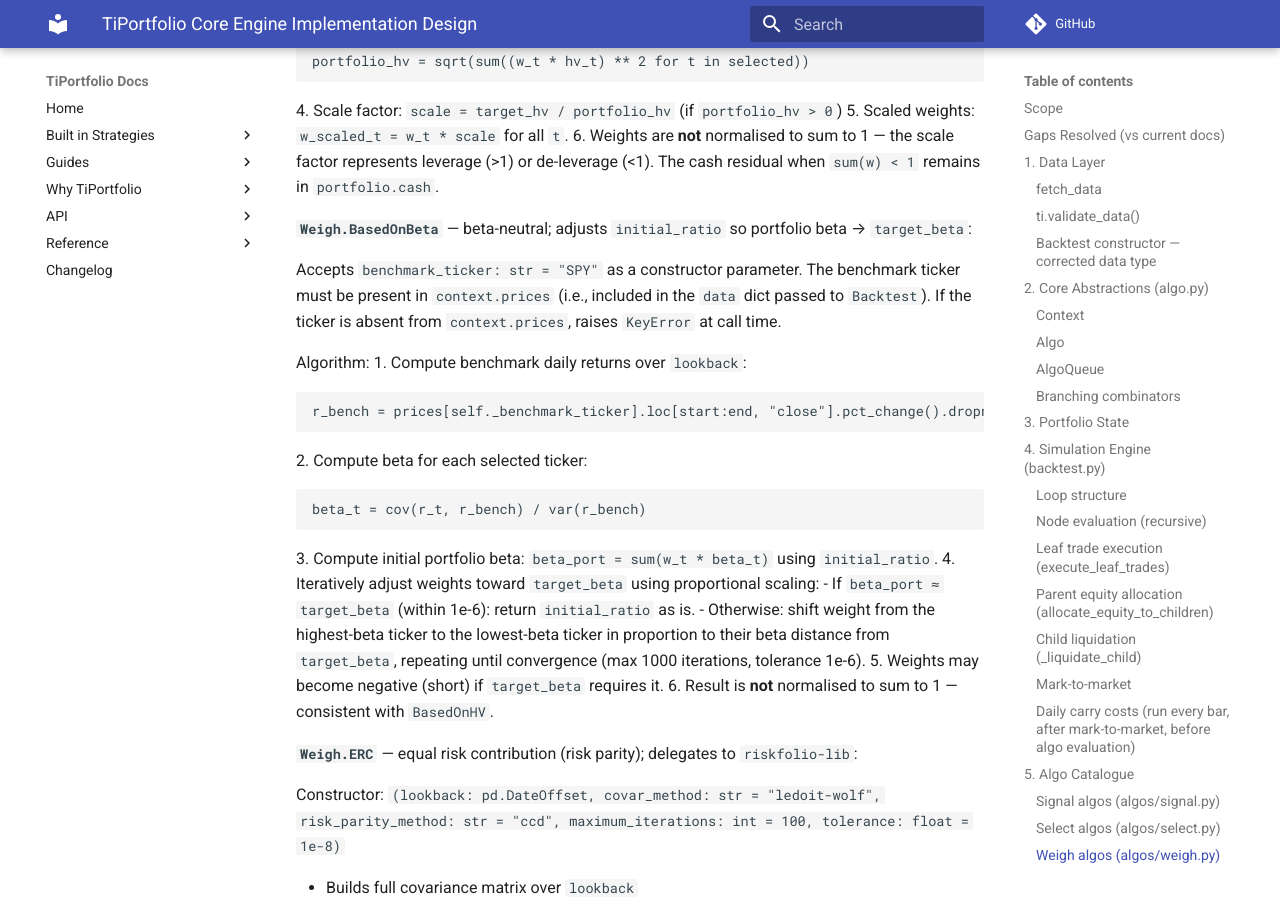
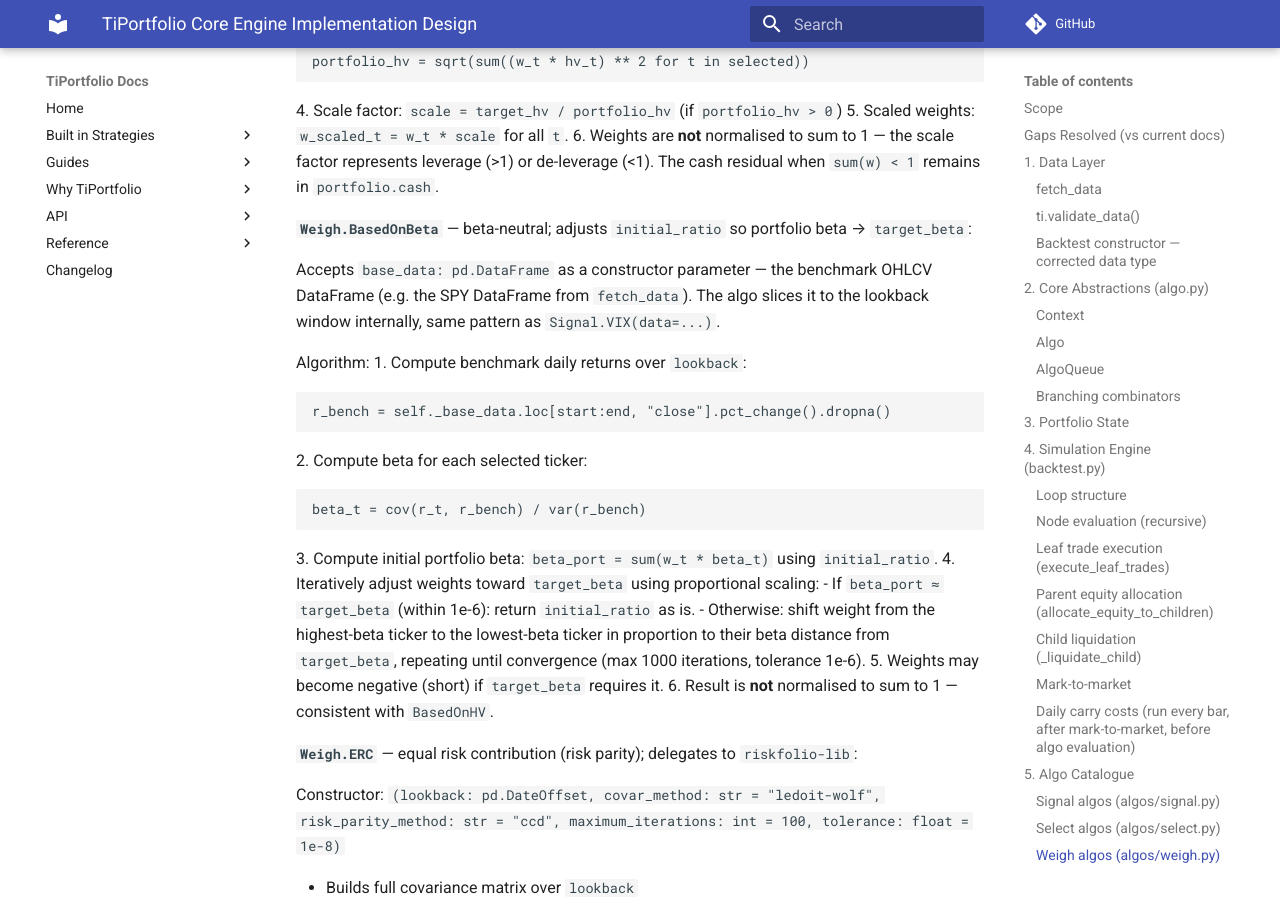
Before and after one commit to TradeInsight-Info/TiPortfolio, an MkDocs documentation site: the page built from docs/superpowers/specs/2026-03-28-core-engine-implementation-design.md, in a window 1280 px wide and 900 px high, scrolled down 12328 px. Built offline with MkDocs 1.6.1 and Material for MkDocs 9.7.7, drawn with Linux system fonts in a browser that asks for light colours; comment, search, counter and statistics services are not loaded; the version menu is left out; some of the changed text lies outside the part shown.

Commit message:
docs: rename BasedOnBeta benchmark_ticker to base_data (pd.DataFrame)
User passes the benchmark OHLCV DataFrame directly to Weigh.BasedOnBeta
instead of a ticker string, matching the same pattern as Signal.VIX(data=...).

````diff
--- a/docs/superpowers/specs/2026-03-28-core-engine-implementation-design.md
+++ b/docs/superpowers/specs/2026-03-28-core-engine-implementation-design.md
@@ -21,7 +21,7 @@ This spec covers the full implementation of the TiPortfolio core engine as descr
 | 2 | `Select.Filter` documented in `extra-data.md` but missing from `api/index.md` Select table | Add to `api/index.md` and implement in `algos/select.py`. Must be added to docs **before** implementation. |
 | 3 | `ti.validate_data()` in `extra-data.md` but not in API reference | Add to public API and add usage example to `extra-data.md`. |
 | 4 | Short selling: `Weigh.Equally(short=True)` used but engine mechanics unspecified | Negative weights in `context.weights`; daily borrow costs; negative `positions` qty. |
-| 5 | `Weigh.BasedOnBeta` needs a benchmark ticker to compute beta | Add `benchmark_ticker: str = "SPY"` as a constructor parameter on `Weigh.BasedOnBeta` — not on `TiConfig`. |
+| 5 | `Weigh.BasedOnBeta` needs benchmark data to compute beta | Add `base_data: pd.DataFrame` as a constructor parameter on `Weigh.BasedOnBeta`. User passes the benchmark OHLCV DataFrame directly. |
 | 6 | `result.trades.sample(10)` described as top/bottom trades but pandas `.sample()` is random | Custom `Trades` wrapper with `.sample(n)` returning top/bottom n by equity return. Add to `api/index.md`. |
 | 7 | `context.prices` described as "sliced to current date" — ambiguous for lookback algos | Full history dict passed; each algo slices to its own lookback window. |
 | 8 | `Signal.Quarterly` shown as expanding to `Or(...)` — unclear if factory or class | `Algo` subclass composing `Or` in `__init__`, exposes clean `__call__`. |
@@ -555,12 +555,12 @@ Algorithm:
 
 **`Weigh.BasedOnBeta`** — beta-neutral; adjusts `initial_ratio` so portfolio beta → `target_beta`:
 
-Accepts `benchmark_ticker: str = "SPY"` as a constructor parameter. The benchmark ticker must be present in `context.prices` (i.e., included in the `data` dict passed to `Backtest`). If the ticker is absent from `context.prices`, raises `KeyError` at call time.
+Accepts `base_data: pd.DataFrame` as a constructor parameter — the benchmark OHLCV DataFrame (e.g. the SPY DataFrame from `fetch_data`). The algo slices it to the lookback window internally, same pattern as `Signal.VIX(data=...)`.
 
 Algorithm:
 1. Compute benchmark daily returns over `lookback`:
    ```
-   r_bench = prices[self._benchmark_ticker].loc[start:end, "close"].pct_change().dropna()
+   r_bench = self._base_data.loc[start:end, "close"].pct_change().dropna()
    ```
 2. Compute beta for each selected ticker:
    ```
````
Also changed, not shown: docs/api/index.md (+1 -1 lines), docs/guides/allocation-strategies.md (+3 -3 lines), docs/superpowers/specs/2026-03-26-library-structure-design.md (+1 -1 lines).
